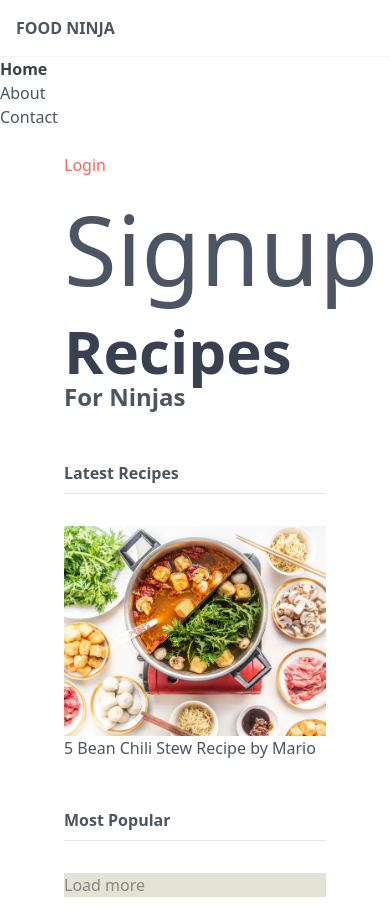
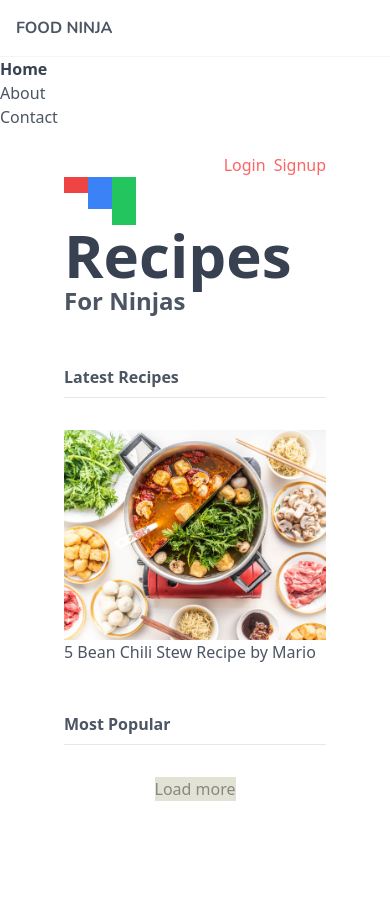
Before and after one commit to T-Pirozzini/Food-Ninja, a website: page src/index.html in a window 390 px wide. After the commit the page ends 844 px from the top, so only its background shows below. Drawn offline with nearby package versions, Linux system fonts and the light colour scheme.

Commit message:
implement flexbox and responsive classes

```diff
--- a/package.json
+++ b/package.json
@@ -4,7 +4,7 @@
   "description": "",
   "main": "index.js",
   "scripts": {
-    "build-css": "tailwindcss build src/styles.css -o public/styles.css"
+    "build-css": "tailwindcss build src/styles.css -o public/styles.css --watch"
   },
   "keywords": [],
   "author": "",
--- a/src/index.html
+++ b/src/index.html
@@ -7,14 +7,14 @@
   <link rel="stylesheet" href="../public/styles.css">
   <title>Food Ninja</title>
 </head>
-<body class="text-gray-600">
+<body class="text-gray-600 font-sans">
 
   <div class="">
     <div class="">
       <nav class="">
         <div>
-          <h1 class="font-bold uppercase p-4 border-b border-gray-100">
-            <a href="/">Food Ninja</a>
+          <h1 class="font-bold uppercase p-4 border-b border-gray-100 font-body">
+            <a href="/" class="">Food Ninja</a>
           </h1>
         </div>
         <ul>
@@ -38,9 +38,15 @@
     </div><!-- end nav -->
 
     <main class="px-16 py-6">
-      <div>
+      <div class="flex justify-end">
         <a href="#" class="text-primary">Login</a>
-        <a href="#" class="text-secondary text-mammoth">Signup</a>
+        <a href="#" class="text-primary ml-2">Signup</a>
+      </div>
+
+      <div class="flex items-start">
+        <div class="bg-red-500 h-4 w-6"></div>
+        <div class="bg-blue-500 h-8 w-6"></div>
+        <div class="bg-green-500 h-12 w-6"></div>
       </div>
 
       <header>
@@ -68,7 +74,7 @@
           <!-- cards go here -->
         </div>
 
-        <div>
+        <div class="flex justify-center">
           <div class="bg-secondary-100 text-secondary-200">Load more</div>
         </div>
       </div>
--- a/src/styles.css
+++ b/src/styles.css
@@ -1,3 +1,5 @@
+@import url('https://fonts.googleapis.com/css2?family=Nunito:ital,wght@0,200;0,300;0,400;0,500;0,600;0,700;0,800;0,900;1,200;1,300;1,400;1,500;1,600;1,700;1,800;1,900&display=swap');
+
 @tailwind base;
 @tailwind components;
 @tailwind utilities;
--- a/tailwind.config.js
+++ b/tailwind.config.js
@@ -13,6 +13,9 @@ module.exports = {
           200: '#888883',
         },
       },
+      fontFamily: {
+        body: ['Nunito']
+      }
     },
   },
   plugins: [],
```
Also changed, not shown: public/styles.css.
